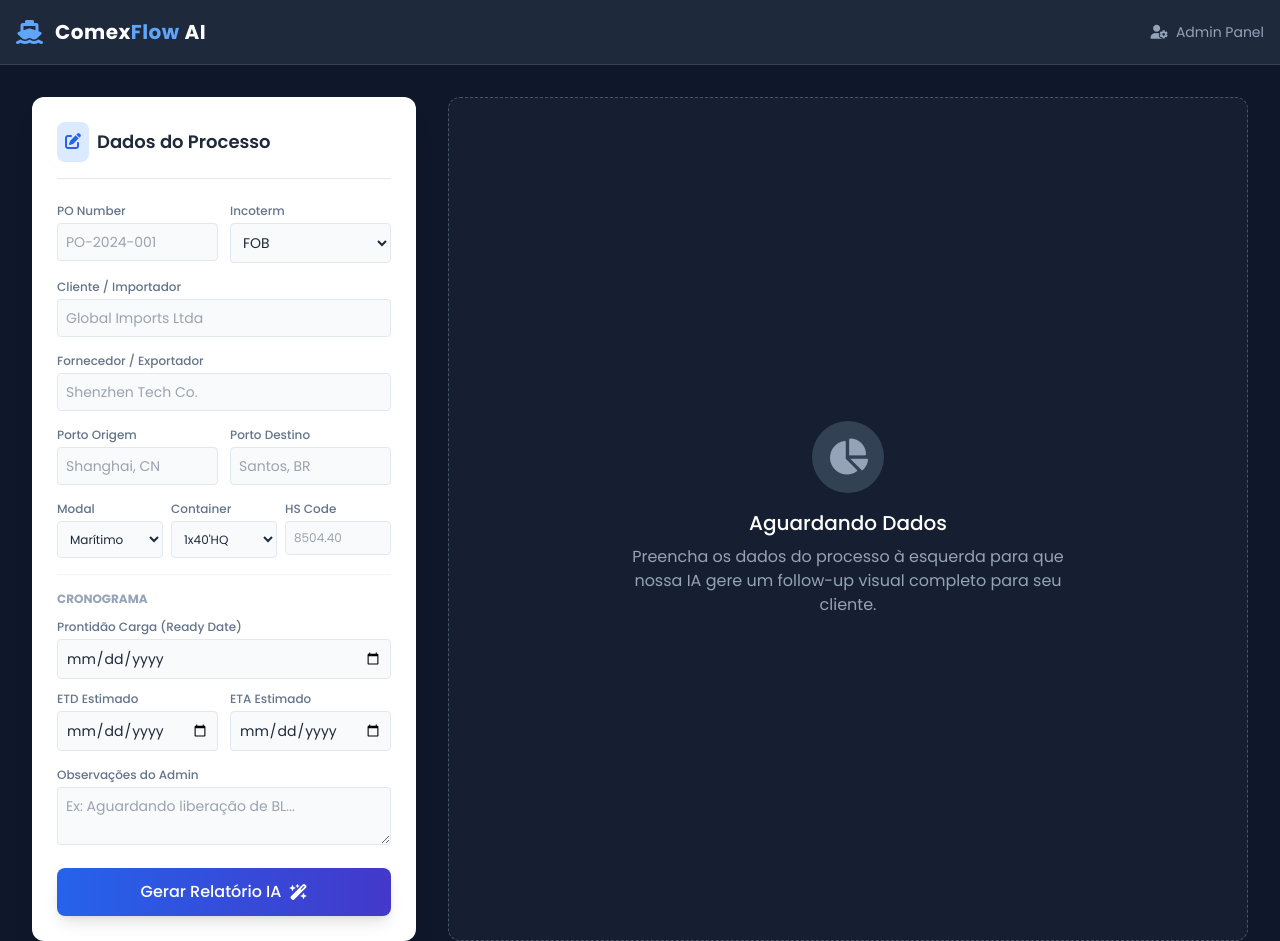
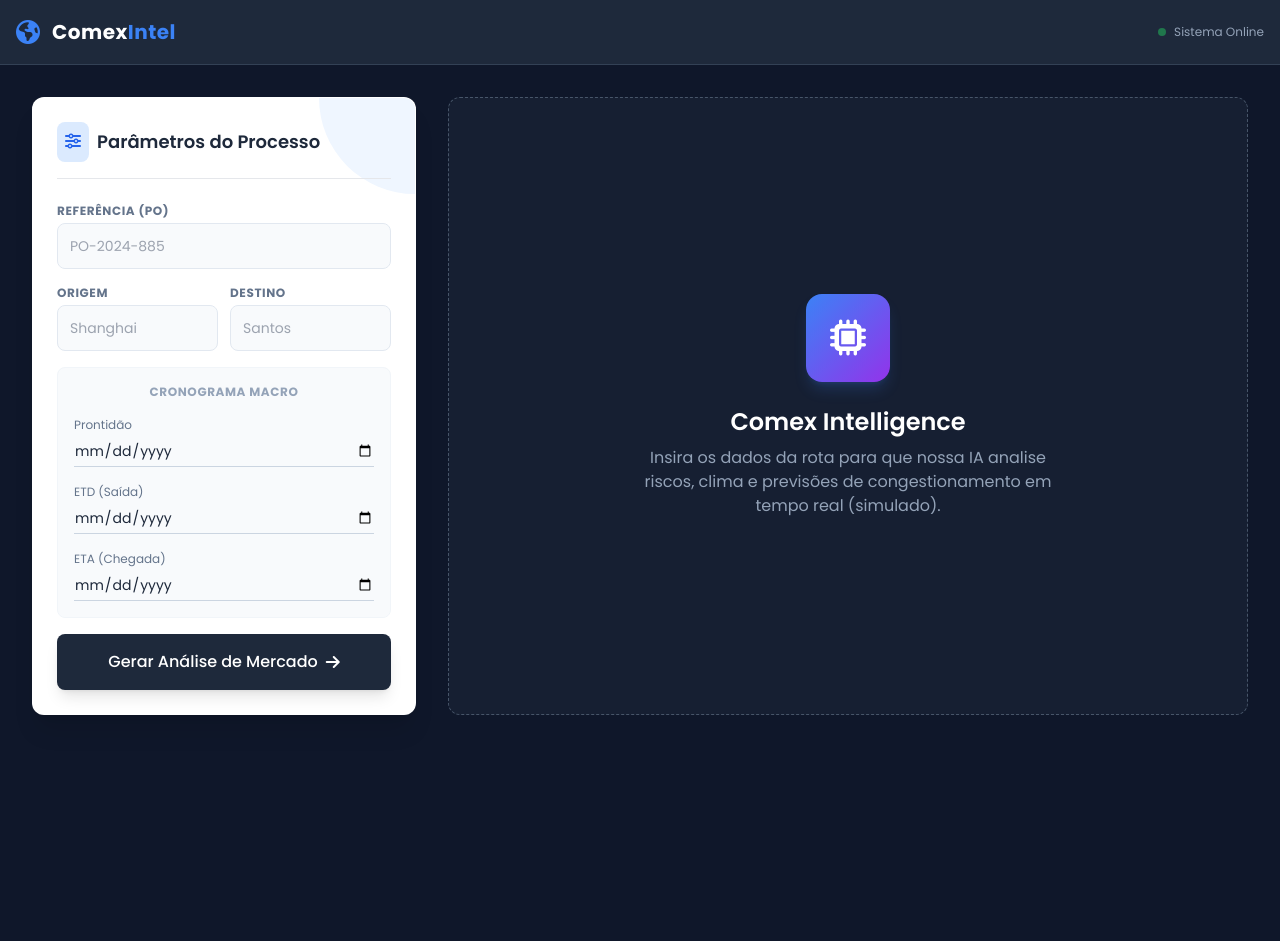
Before and after one commit to anakarolinaiclube-ux/comex, a website: page index.html in a window 1280 px wide. After the commit the page ends 800 px from the top, so only its background shows below. Drawn offline with nearby package versions, Linux system fonts and the light colour scheme.

Commit message:
Update index.html

```diff
--- a/index.html
+++ b/index.html
@@ -10,9 +10,6 @@
 
     <!-- Google Fonts: Poppins -->
     <link href="https://fonts.googleapis.com/css2?family=Poppins:wght@300;400;500;600;700&display=swap" rel="stylesheet">
-
-    <!-- Chart.js (Necessário para os gráficos gerados pela IA) -->
-    <script src="https://cdn.jsdelivr.net/npm/chart.js"></script>
 
     <!-- Font Awesome -->
     <link rel="stylesheet" href="https://cdnjs.cloudflare.com/ajax/libs/font-awesome/6.4.0/css/all.min.css">
@@ -33,6 +30,11 @@
             0% { transform: rotate(0deg); }
             100% { transform: rotate(360deg); }
         }
+
+        /* Estilos para o Stepper que a IA pode usar */
+        .step-active { @apply ring-4 ring-blue-100 border-blue-600 bg-blue-600 text-white; }
+        .step-completed { @apply border-blue-600 bg-blue-600 text-white; }
+        .step-pending { @apply border-slate-300 bg-white text-slate-400; }
     </style>
 </head>
 <body class="bg-slate-900 text-slate-800 min-h-screen">
@@ -41,152 +43,104 @@
     <nav class="bg-slate-800 border-b border-slate-700 p-4 sticky top-0 z-50">
         <div class="max-w-7xl mx-auto flex justify-between items-center">
             <div class="flex items-center gap-3">
-                <i class="fa-solid fa-ship text-blue-400 text-2xl"></i>
-                <h1 class="text-white text-xl font-bold tracking-wide">Comex<span class="text-blue-400">Flow</span> AI</h1>
+                <i class="fa-solid fa-earth-americas text-blue-500 text-2xl"></i>
+                <h1 class="text-white text-xl font-bold tracking-wide">Comex<span class="text-blue-500">Intel</span></h1>
             </div>
-            <button class="text-slate-400 hover:text-white text-sm transition"><i class="fa-solid fa-user-gear mr-2"></i>Admin Panel</button>
+            <div class="text-slate-400 text-xs flex items-center gap-2">
+                <span class="w-2 h-2 rounded-full bg-green-500 animate-pulse"></span> Sistema Online
+            </div>
         </div>
     </nav>
 
     <div class="max-w-7xl mx-auto p-4 md:p-8 grid grid-cols-1 lg:grid-cols-12 gap-8">
 
-        <!-- COLUNA 1: Formulário de Input (Admin) -->
+        <!-- COLUNA 1: Formulário (Admin) -->
         <div class="lg:col-span-4 space-y-6">
-            <div class="glass-panel rounded-xl p-6 shadow-xl bg-white">
+            <div class="glass-panel rounded-xl p-6 shadow-xl bg-white relative overflow-hidden">
+                <!-- Decorative BG Element -->
+                <div class="absolute top-0 right-0 w-24 h-24 bg-blue-50 rounded-bl-full -z-10"></div>
+
                 <div class="flex items-center gap-2 mb-6 border-b pb-4">
-                    <div class="bg-blue-100 p-2 rounded-lg text-blue-600"><i class="fa-solid fa-pen-to-square"></i></div>
-                    <h2 class="text-lg font-semibold text-slate-800">Dados do Processo</h2>
+                    <div class="bg-blue-100 p-2 rounded-lg text-blue-600"><i class="fa-solid fa-sliders"></i></div>
+                    <h2 class="text-lg font-semibold text-slate-800">Parâmetros do Processo</h2>
                 </div>
 
                 <form id="comexForm" class="space-y-4">
+                    <!-- PO Number -->
+                    <div>
+                        <label class="block text-xs font-bold text-slate-500 mb-1 uppercase tracking-wider">Referência (PO)</label>
+                        <input type="text" name="po_number" placeholder="PO-2024-885" class="w-full bg-slate-50 border border-slate-200 rounded-lg p-3 text-sm focus:ring-2 focus:ring-blue-500 outline-none transition" required>
+                    </div>
 
-                    <!-- Referências -->
+                    <!-- Origem / Destino -->
                     <div class="grid grid-cols-2 gap-3">
                         <div>
-                            <label class="block text-xs font-medium text-slate-500 mb-1">PO Number</label>
-                            <input type="text" name="po_number" placeholder="PO-2024-001" class="w-full bg-slate-50 border border-slate-200 rounded p-2 text-sm focus:ring-2 focus:ring-blue-500 outline-none" required>
+                            <label class="block text-xs font-bold text-slate-500 mb-1 uppercase tracking-wider">Origem</label>
+                            <input type="text" name="port_origin" placeholder="Shanghai" class="w-full bg-slate-50 border border-slate-200 rounded-lg p-3 text-sm outline-none" required>
                         </div>
                         <div>
-                            <label class="block text-xs font-medium text-slate-500 mb-1">Incoterm</label>
-                            <select name="incoterm" class="w-full bg-slate-50 border border-slate-200 rounded p-2 text-sm outline-none">
-                                <option>FOB</option>
-                                <option>EXW</option>
-                                <option>CIF</option>
-                                <option>DDP</option>
-                            </select>
+                            <label class="block text-xs font-bold text-slate-500 mb-1 uppercase tracking-wider">Destino</label>
+                            <input type="text" name="port_dest" placeholder="Santos" class="w-full bg-slate-50 border border-slate-200 rounded-lg p-3 text-sm outline-none" required>
                         </div>
                     </div>
 
-                    <!-- Partes -->
-                    <div>
-                        <label class="block text-xs font-medium text-slate-500 mb-1">Cliente / Importador</label>
-                        <input type="text" name="client" placeholder="Global Imports Ltda" class="w-full bg-slate-50 border border-slate-200 rounded p-2 text-sm outline-none">
-                    </div>
-                    <div>
-                        <label class="block text-xs font-medium text-slate-500 mb-1">Fornecedor / Exportador</label>
-                        <input type="text" name="supplier" placeholder="Shenzhen Tech Co." class="w-full bg-slate-50 border border-slate-200 rounded p-2 text-sm outline-none">
-                    </div>
-
-                    <!-- Logística -->
-                    <div class="grid grid-cols-2 gap-3">
-                        <div>
-                            <label class="block text-xs font-medium text-slate-500 mb-1">Porto Origem</label>
-                            <input type="text" name="port_origin" placeholder="Shanghai, CN" class="w-full bg-slate-50 border border-slate-200 rounded p-2 text-sm outline-none" required>
-                        </div>
-                        <div>
-                            <label class="block text-xs font-medium text-slate-500 mb-1">Porto Destino</label>
-                            <input type="text" name="port_dest" placeholder="Santos, BR" class="w-full bg-slate-50 border border-slate-200 rounded p-2 text-sm outline-none" required>
-                        </div>
-                    </div>
-
-                    <!-- Detalhes Carga -->
-                    <div class="grid grid-cols-3 gap-2">
-                        <div>
-                            <label class="block text-xs font-medium text-slate-500 mb-1">Modal</label>
-                            <select name="mode" class="w-full bg-slate-50 border border-slate-200 rounded p-2 text-xs outline-none">
-                                <option>Marítimo</option>
-                                <option>Aéreo</option>
-                            </select>
-                        </div>
-                        <div>
-                            <label class="block text-xs font-medium text-slate-500 mb-1">Container</label>
-                            <select name="container_type" class="w-full bg-slate-50 border border-slate-200 rounded p-2 text-xs outline-none">
-                                <option>1x40'HQ</option>
-                                <option>1x20'GP</option>
-                                <option>LCL</option>
-                            </select>
-                        </div>
-                         <div>
-                            <label class="block text-xs font-medium text-slate-500 mb-1">HS Code</label>
-                            <input type="text" name="hscode" placeholder="8504.40" class="w-full bg-slate-50 border border-slate-200 rounded p-2 text-xs outline-none">
-                        </div>
-                    </div>
-
-                    <!-- Datas -->
-                    <div class="border-t border-slate-100 pt-4 mt-2">
-                        <h3 class="text-xs font-bold text-slate-400 uppercase mb-3">Cronograma</h3>
+                    <!-- Datas Críticas -->
+                    <div class="bg-slate-50 p-4 rounded-lg border border-slate-100">
+                        <label class="block text-xs font-bold text-slate-400 mb-3 uppercase tracking-wider text-center">Cronograma Macro</label>
                         <div class="space-y-3">
                             <div>
-                                <label class="block text-xs font-medium text-slate-500 mb-1">Prontidão Carga (Ready Date)</label>
-                                <input type="date" name="date_ready" class="w-full bg-slate-50 border border-slate-200 rounded p-2 text-sm outline-none">
+                                <span class="text-xs text-slate-500">Prontidão</span>
+                                <input type="date" name="date_ready" class="w-full border-b border-slate-300 bg-transparent py-1 text-sm outline-none focus:border-blue-500">
                             </div>
-                             <div class="grid grid-cols-2 gap-3">
-                                <div>
-                                    <label class="block text-xs font-medium text-slate-500 mb-1">ETD Estimado</label>
-                                    <input type="date" name="date_etd" class="w-full bg-slate-50 border border-slate-200 rounded p-2 text-sm outline-none">
-                                </div>
-                                <div>
-                                    <label class="block text-xs font-medium text-slate-500 mb-1">ETA Estimado</label>
-                                    <input type="date" name="date_eta" class="w-full bg-slate-50 border border-slate-200 rounded p-2 text-sm outline-none">
-                                </div>
+                            <div>
+                                <span class="text-xs text-slate-500">ETD (Saída)</span>
+                                <input type="date" name="date_etd" class="w-full border-b border-slate-300 bg-transparent py-1 text-sm outline-none focus:border-blue-500">
+                            </div>
+                            <div>
+                                <span class="text-xs text-slate-500">ETA (Chegada)</span>
+                                <input type="date" name="date_eta" class="w-full border-b border-slate-300 bg-transparent py-1 text-sm outline-none focus:border-blue-500">
                             </div>
                         </div>
                     </div>
 
-                    <!-- Comentários Extras -->
-                    <div>
-                        <label class="block text-xs font-medium text-slate-500 mb-1">Observações do Admin</label>
-                        <textarea name="admin_notes" rows="2" placeholder="Ex: Aguardando liberação de BL..." class="w-full bg-slate-50 border border-slate-200 rounded p-2 text-sm outline-none"></textarea>
-                    </div>
-
-                    <button type="submit" class="w-full bg-gradient-to-r from-blue-600 to-indigo-700 hover:from-blue-700 hover:to-indigo-800 text-white font-medium py-3 rounded-lg shadow-lg transition transform hover:scale-[1.02] flex justify-center items-center gap-2">
-                        <span>Gerar Relatório IA</span>
-                        <i class="fa-solid fa-wand-magic-sparkles"></i>
+                    <!-- Botão -->
+                    <button type="submit" class="w-full bg-slate-800 hover:bg-slate-700 text-white font-medium py-4 rounded-lg shadow-lg transition transform hover:scale-[1.01] flex justify-center items-center gap-2 mt-4 group">
+                        <span>Gerar Análise de Mercado</span>
+                        <i class="fa-solid fa-arrow-right group-hover:translate-x-1 transition"></i>
                     </button>
                 </form>
             </div>
         </div>
 
-        <!-- COLUNA 2: Resultado (Dashboard) -->
+        <!-- COLUNA 2: Dashboard Visual -->
         <div class="lg:col-span-8">
 
-            <!-- Estado Vazio -->
+            <!-- Estado Inicial -->
             <div id="emptyState" class="h-full flex flex-col justify-center items-center text-center p-12 bg-slate-800/50 rounded-xl border border-dashed border-slate-600">
-                <div class="bg-slate-700 p-4 rounded-full mb-4">
-                    <i class="fa-solid fa-chart-pie text-4xl text-slate-400"></i>
+                <div class="bg-gradient-to-br from-blue-500 to-purple-600 p-6 rounded-2xl mb-6 shadow-lg shadow-blue-500/20">
+                    <i class="fa-solid fa-microchip text-4xl text-white"></i>
                 </div>
-                <h3 class="text-xl text-white font-medium mb-2">Aguardando Dados</h3>
-                <p class="text-slate-400 max-w-md">Preencha os dados do processo à esquerda para que nossa IA gere um follow-up visual completo para seu cliente.</p>
+                <h3 class="text-2xl text-white font-semibold mb-2">Comex Intelligence</h3>
+                <p class="text-slate-400 max-w-md">Insira os dados da rota para que nossa IA analise riscos, clima e previsões de congestionamento em tempo real (simulado).</p>
             </div>
 
-            <!-- Estado Loading -->
+            <!-- Loading -->
             <div id="loadingState" class="hidden h-full flex flex-col justify-center items-center text-center p-12">
-                <div class="loader ease-linear rounded-full border-4 border-t-4 border-slate-700 h-16 w-16 mb-6"></div>
-                <h3 class="text-xl text-white font-medium mb-2">Analisando Rotas e Dados...</h3>
-                <p class="text-slate-400">Consultando bases de logística e gerando gráficos.</p>
+                <div class="loader ease-linear rounded-full border-4 border-t-4 border-blue-500 h-16 w-16 mb-6"></div>
+                <h3 class="text-xl text-white font-medium mb-2">Consultando Bases de Dados...</h3>
+                <p class="text-slate-400 animate-pulse">Verificando situação climática em portos e rotas...</p>
             </div>
 
-            <!-- Resultado Renderizado -->
-            <div id="resultContainer" class="hidden bg-white rounded-xl shadow-2xl overflow-hidden min-h-[600px] relative">
-                <!-- Botão de Ação -->
-                <div class="absolute top-4 right-4 z-10 print:hidden">
-                    <button onclick="window.print()" class="bg-white/90 backdrop-blur border border-slate-200 text-slate-700 px-4 py-2 rounded-lg text-sm font-medium hover:bg-slate-50 shadow-sm transition">
-                        <i class="fa-solid fa-print mr-2"></i>Salvar PDF
+            <!-- Resultado -->
+            <div id="resultContainer" class="hidden">
+                <div class="flex justify-end mb-4 print:hidden">
+                    <button onclick="window.print()" class="text-slate-400 hover:text-white text-sm flex items-center gap-2 transition">
+                        <i class="fa-solid fa-print"></i> Imprimir Report
                     </button>
                 </div>
 
-                <!-- O HTML da API será injetado aqui -->
-                <div id="aiOutput" class="p-0"></div>
+                <!-- O HTML da API (Cards + Barra de Progresso) entra aqui -->
+                <div id="aiOutput" class="space-y-6"></div>
             </div>
 
         </div>
@@ -196,7 +150,7 @@
         document.getElementById('comexForm').addEventListener('submit', async (e) => {
             e.preventDefault();
 
-            // UI Transition
+            // Controle de UI
             const emptyState = document.getElementById('emptyState');
             const loadingState = document.getElementById('loadingState');
             const resultContainer = document.getElementById('resultContainer');
@@ -206,7 +160,6 @@
             resultContainer.classList.add('hidden');
             loadingState.classList.remove('hidden');
 
-            // Gather Data
             const formData = new FormData(e.target);
             const data = Object.fromEntries(formData.entries());
 
@@ -222,29 +175,30 @@
                 if (json.result) {
                     aiOutput.innerHTML = json.result;
                     loadingState.classList.add('hidden');
+                    // Efeito de Fade In
                     resultContainer.classList.remove('hidden');
-
-                    // Executar scripts retornados no HTML (Chart.js)
-                    // Segurança básica: cuidado ao executar scripts arbitrários em prod real
-                    const scripts = aiOutput.querySelectorAll('script');
-                    scripts.forEach(script => {
-                        const newScript = document.createElement('script');
-                        newScript.textContent = script.textContent;
-                        document.body.appendChild(newScript);
-                    });
+                    resultContainer.classList.add('animate-fade-in');
                 } else {
-                    alert('Erro ao gerar resposta.');
-                    loadingState.classList.add('hidden');
-                    emptyState.classList.remove('hidden');
+                    throw new Error("Sem resultado");
                 }
 
             } catch (err) {
                 console.error(err);
-                alert('Erro na comunicação com o servidor.');
+                alert('Erro ao processar. Tente novamente.');
                 loadingState.classList.add('hidden');
                 emptyState.classList.remove('hidden');
             }
         });
     </script>
+
+    <style>
+        .animate-fade-in {
+            animation: fadeIn 0.5s ease-in-out;
+        }
+        @keyframes fadeIn {
+            from { opacity: 0; transform: translateY(10px); }
+            to { opacity: 1; transform: translateY(0); }
+        }
+    </style>
 </body>
 </html>
```
